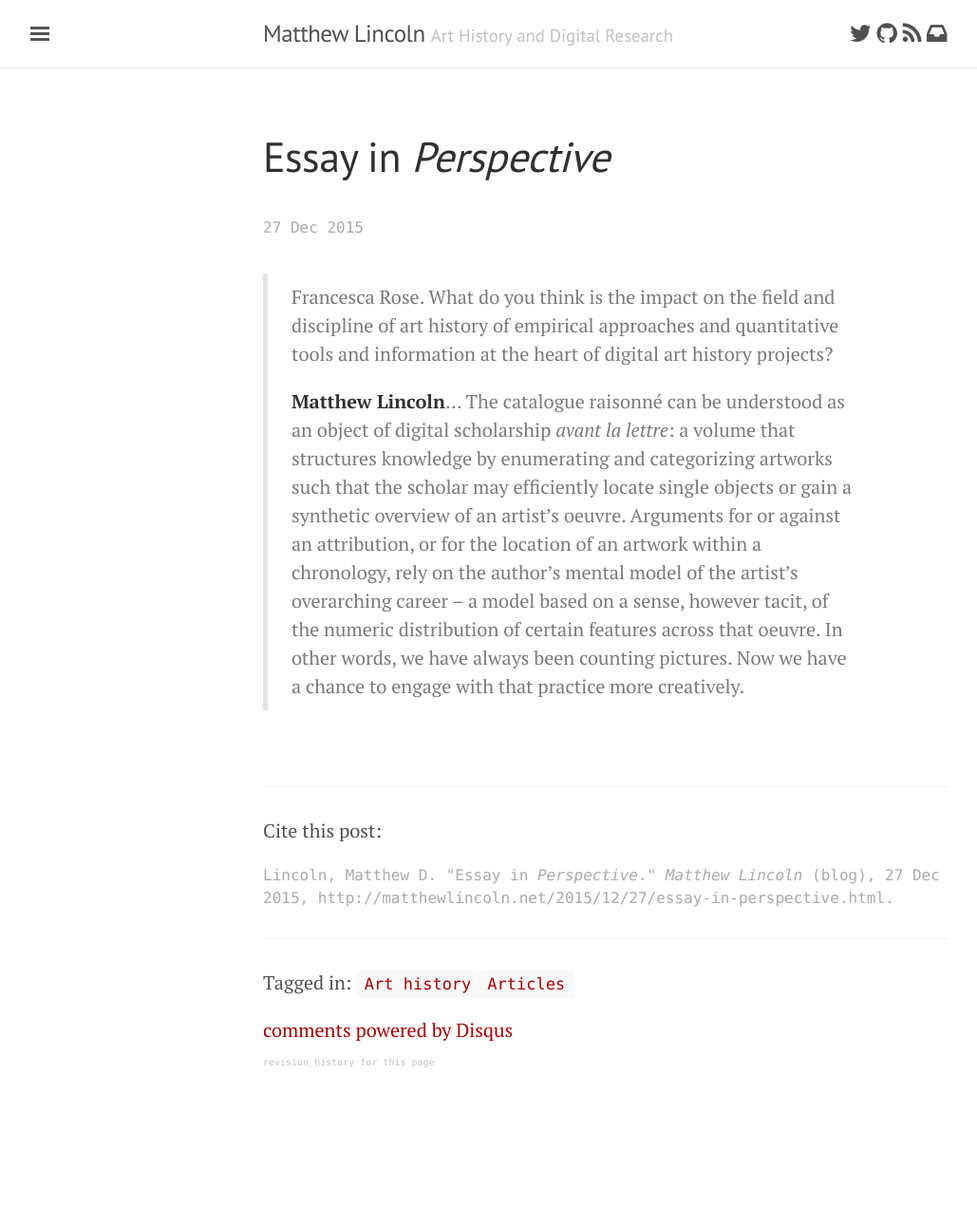
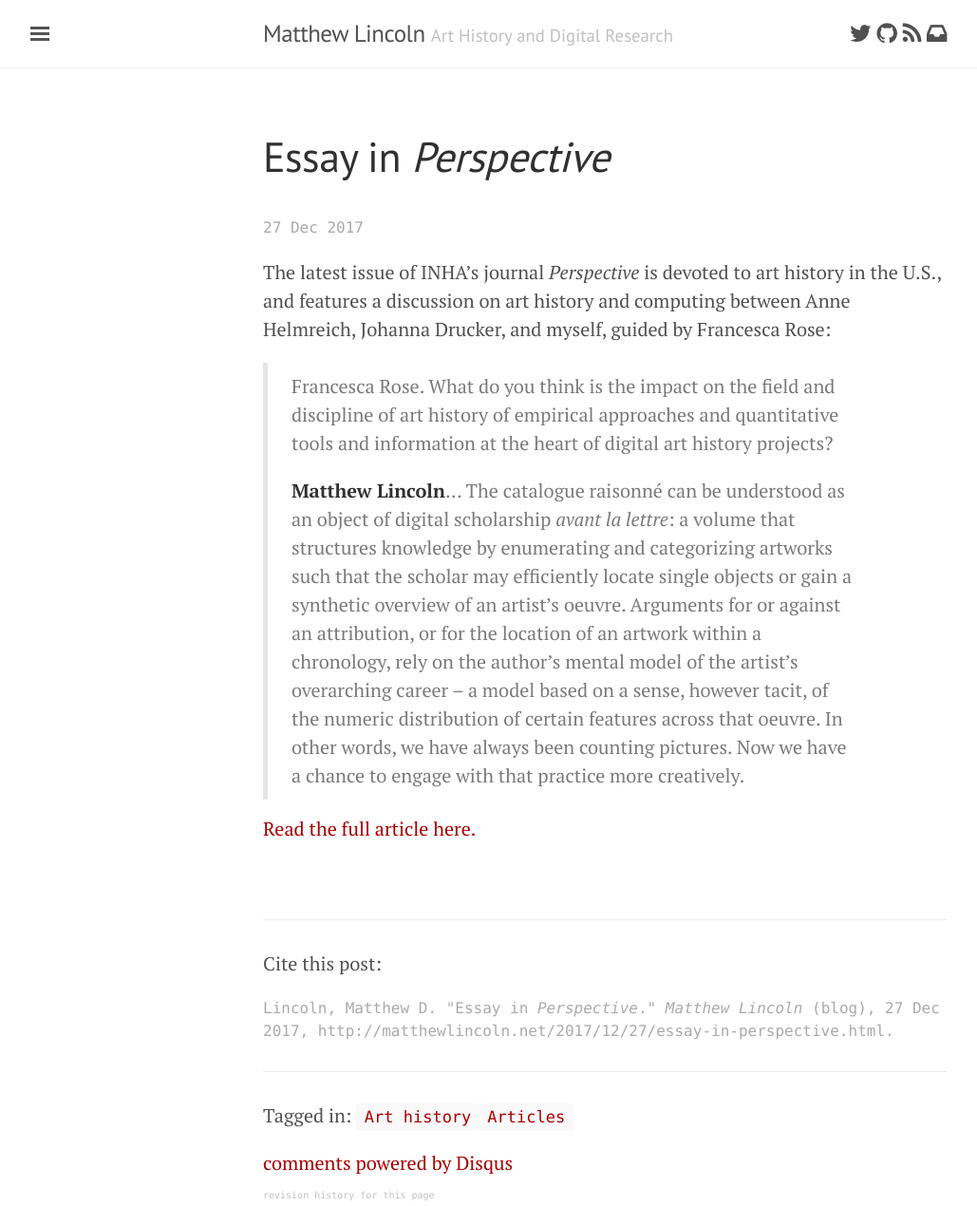
Before and after one commit to mdlincoln/mdlincoln.github.io, a Jekyll site: the page built from _posts/2016-01-21-essay-in-perspective.md, in a window 1280 px wide. Shown: the whole page at 95% size, without its empty margins (3-1032 px from the left). Built offline with Jekyll 4.4.1, drawn with Linux system fonts in a browser that asks for light colours; nearby versions of some CDN libraries; comment, search, counter and statistics services are not loaded; before the commit the page ends 1130 px from its top, so only the background shows below that.

Commit message:
fill in Perspective text

```diff
--- a/_posts/2016-01-21-essay-in-perspective.md
+++ b/_posts/2016-01-21-essay-in-perspective.md
@@ -1,12 +1,20 @@
 ---
 layout: post
 title: "Essay in <em>Perspective</em>"
-date: "2015-12-27 16:05"
+date: "2017-12-27 16:05"
 comments: true
 tags:
 - Art history
 - Articles
 ---
+
+The latest issue of INHA's journal _Perspective_ is devoted to art history in the U.S., and features a discussion on art history and computing between Anne Helmreich, Johanna Drucker, and myself, guided by Francesca Rose:
+
 >Francesca Rose. What do you think is the impact on the field and discipline of art history of empirical approaches and quantitative tools and information at the heart of digital art history projects?
 >
->**Matthew Lincoln**... The catalogue raisonné can be understood as an object of digital scholarship _avant la lettre_: a volume that structures knowledge by enumerating and categorizing artworks such that the scholar may efficiently locate single objects or gain a synthetic overview of an artist’s oeuvre. Arguments for or against an attribution, or for the location of an artwork within a chronology, rely on the author’s mental model of the artist’s overarching career – a model based on a sense, however tacit, of the numeric distribution of certain features across that oeuvre. In other words, we have always been counting pictures. Now we have a chance to engage with that practice more creatively.
+>**Matthew Lincoln**... The catalogue raisonné can be understood as an object of digital scholarship _avant la lettre_:
+a volume that structures knowledge by enumerating and categorizing artworks such that the scholar may efficiently locate single objects or gain a synthetic overview of an artist’s oeuvre.
+Arguments for or against an attribution, or for the location of an artwork within a chronology, rely on the author’s mental model of the artist’s overarching career – a model based on a sense, however tacit, of the numeric distribution of certain features across that oeuvre. In other words, we have always been counting pictures.
+Now we have a chance to engage with that practice more creatively.
+
+[Read the full article here.](http://perspective.revues.org/6021)
```
